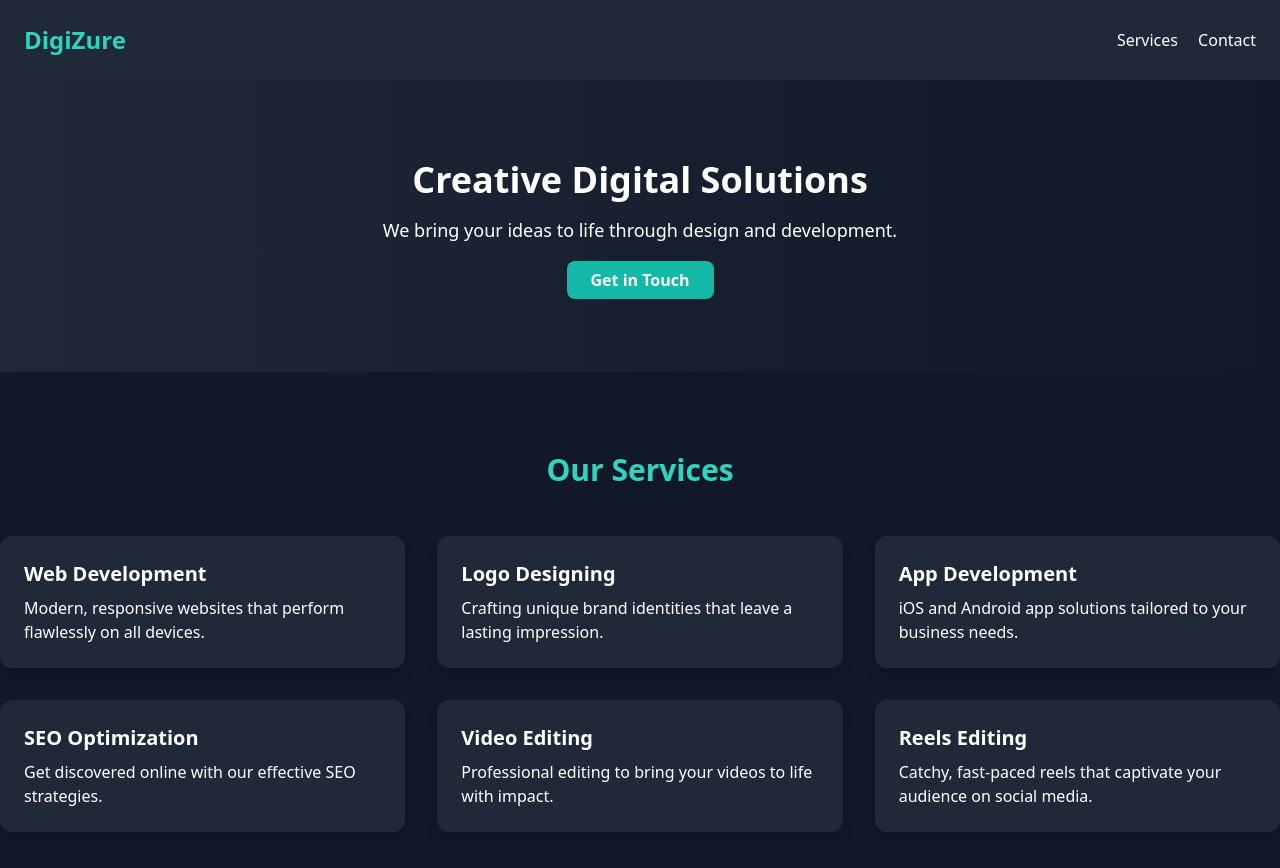
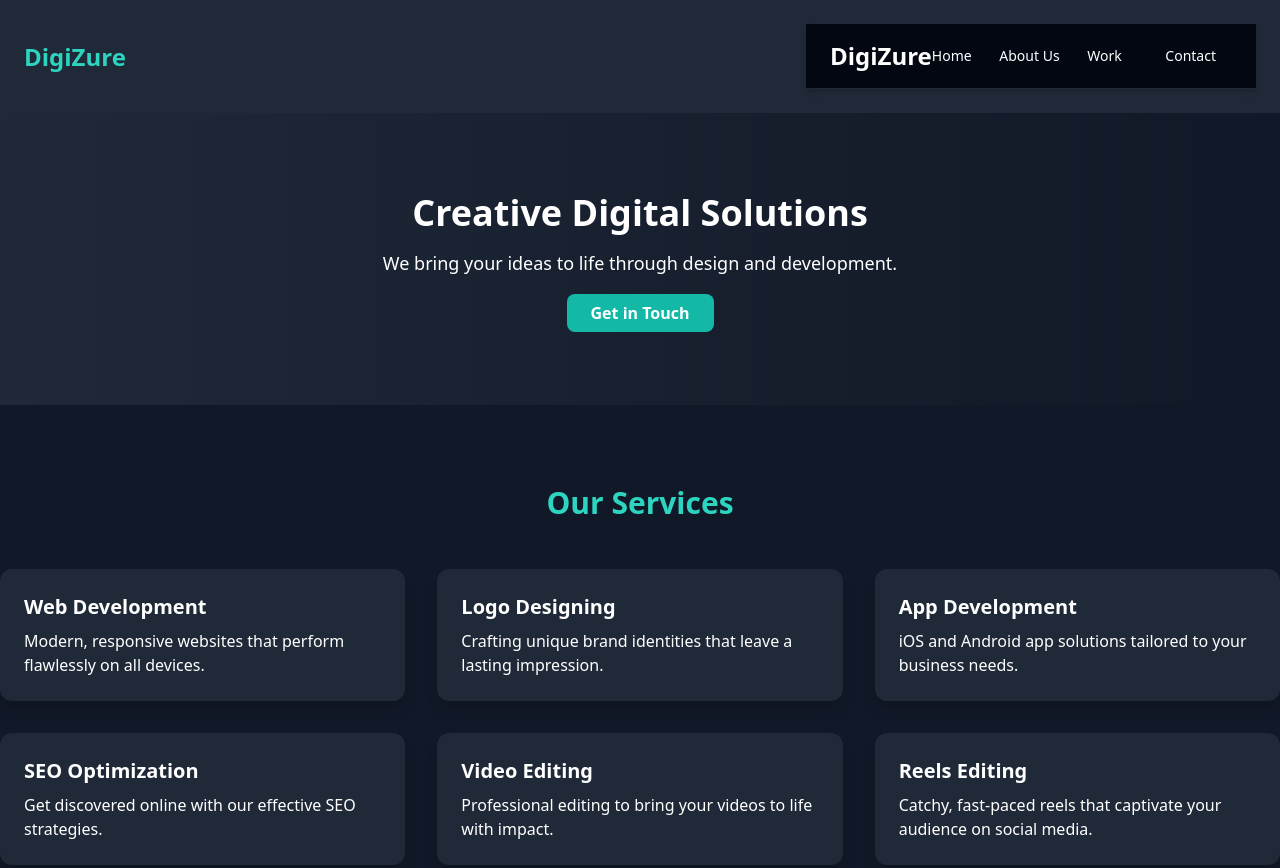
Before and after one commit to TycoonHimu/digizure-site, a plain HTML site: page index.html in a window 1280 px wide. Shown: the top 868 px of the page. Drawn offline with nearby package versions, Linux system fonts and the light colour scheme.

Commit message:
Update index.html
nav updated

```diff
--- a/index.html
+++ b/index.html
@@ -16,10 +16,15 @@
   <header class="p-6 bg-gray-800 shadow-lg">
     <div class="container mx-auto flex justify-between items-center">
       <h1 class="text-2xl font-bold text-teal-400">DigiZure</h1>
-      <nav class="space-x-4">
-        <a href="#services" class="hover:text-teal-300">Services</a>
-        <a href="#contact" class="hover:text-teal-300">Contact</a>
-      </nav>
+      <nav class="bg-gray-950 px-6 py-4 flex justify-between items-center shadow-md text-white border-b border-gray-800">
+  <h1 class="text-2xl font-bold text-primary">DigiZure</h1>
+  <div class="space-x-6 text-sm">
+    <a href="index.html" class="hover:text-primary">Home</a>
+    <a href="about.html" class="hover:text-primary">About Us</a>
+    <a href="work.html" class="hover:text-primary">Work</a>
+    <a href="#contact" class="bg-primary text-white px-4 py-2 rounded hover:bg-secondary transition">Contact</a>
+  </div>
+</nav>
     </div>
   </header>
 
```
